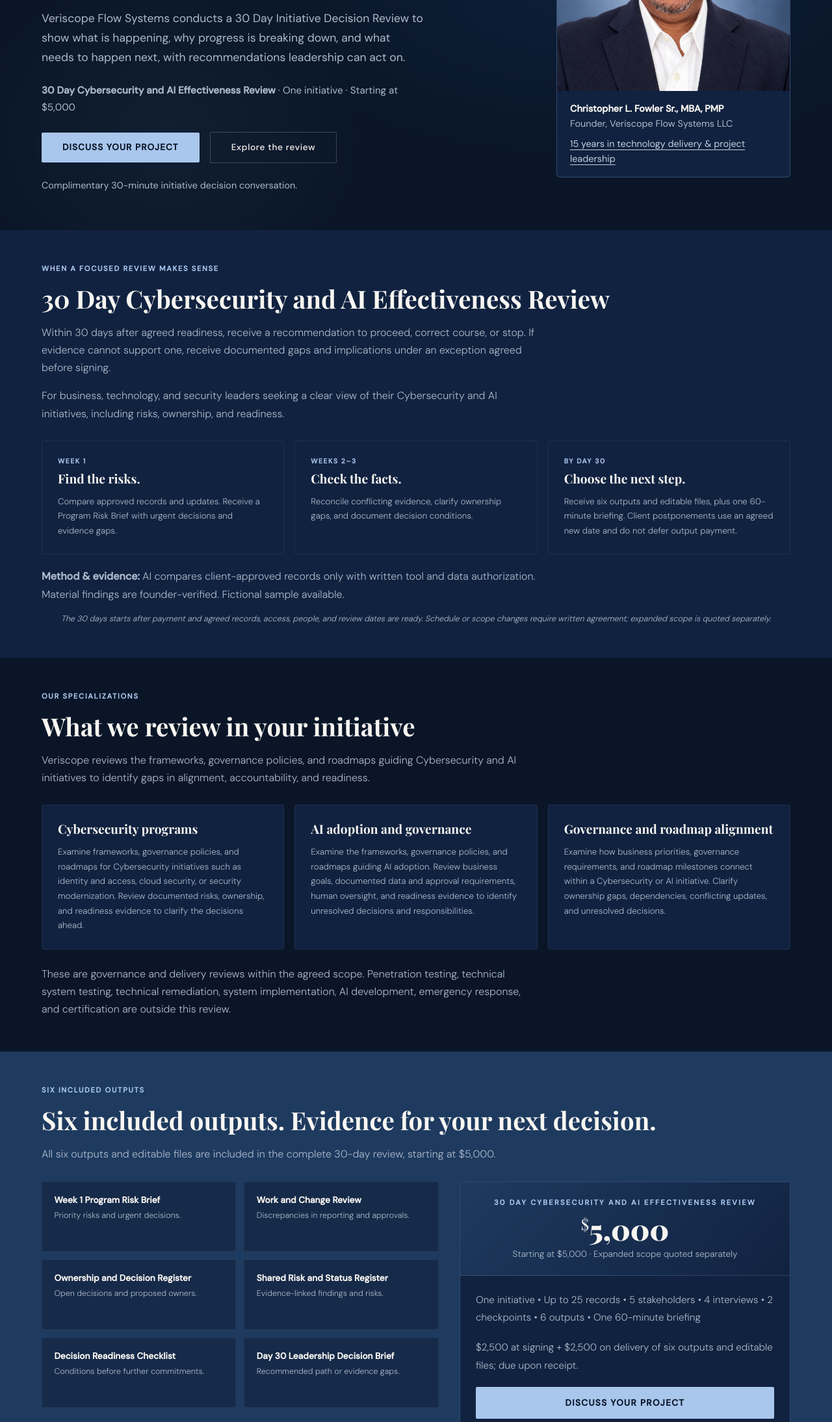
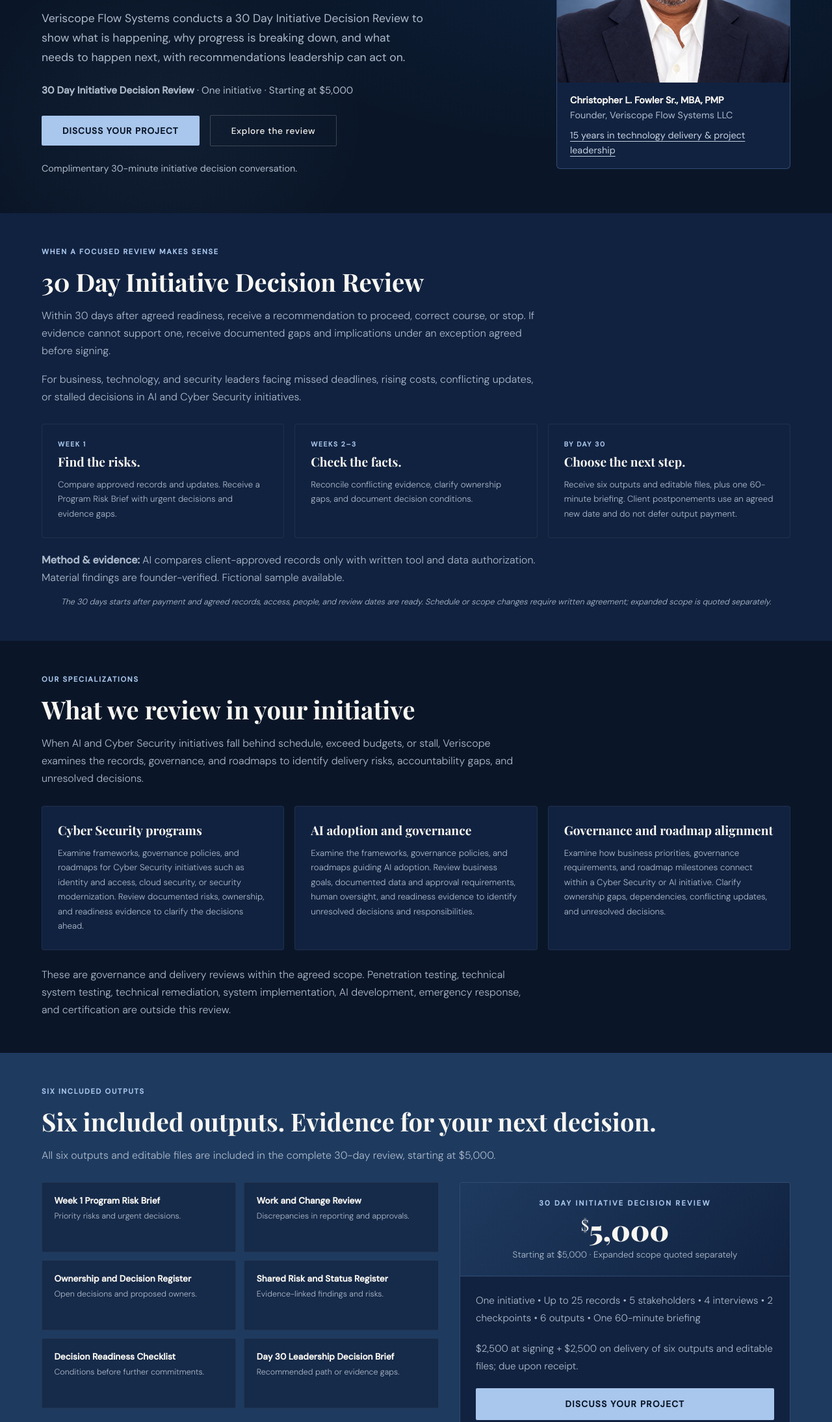
Before and after one commit to Cfowleritexec/veriscopeflowsystems, a plain HTML site: page index.html in a window 1280 px wide. Shown: the part 380-2568 px from the top of the page at 65% size. Drawn offline with nearby package versions, Linux system fonts and the light colour scheme.

Commit message:
Align website copy and service name with executive decision clarity positioning

```diff
--- a/index.html
+++ b/index.html
@@ -6,8 +6,8 @@
 <meta name="theme-color" content="#0a1628"/>
 <link rel="icon" href="assets/favicon.svg" type="image/svg+xml"/>
 <meta content="width=device-width, initial-scale=1.0" name="viewport"/>
-<title>Cybersecurity and AI Initiative Reviews | Veriscope</title>
-<meta name="description" content="We have developed a 30 day review of Cybersecurity and AI initiatives that shows leaders where their initiatives stand and what to do next. Independent review starting at $5,000."/>
+<title>Cyber Security and AI Initiative Reviews | Veriscope</title>
+<meta name="description" content="When AI and Cyber Security initiatives miss deadlines, costs grow, and decisions stall, leaders need clarity. Our 30 Day Initiative Decision Review identifies delivery risks, accountability gaps, and decisions needed to move forward. Starting at $5,000."/>
 <link href="https://fonts.googleapis.com/css2?family=Playfair+Display:wght@400;700;900&amp;family=DM+Sans:wght@300;400;500&amp;display=swap" rel="stylesheet"/>
 <style>
   *, *::before, *::after { box-sizing: border-box; margin: 0; padding: 0; }
@@ -909,8 +909,8 @@ nav .nav-cta, .btn-primary, .btn-full { min-height: 44px; display: inline-flex;
 </style>
 
 <link href="https://veriscopeflowsystems.com/" rel="canonical"/>
-<meta content="Cybersecurity, AI and Technology Decision Reviews | Veriscope" property="og:title"/>
-<meta property="og:description" content="We have developed a 30 day review of Cybersecurity and AI initiatives that shows leaders where their initiatives stand and what to do next. Independent review starting at $5,000."/>
+<meta content="Cyber Security, AI and Technology Decision Reviews | Veriscope" property="og:title"/>
+<meta property="og:description" content="When AI and Cyber Security initiatives miss deadlines, costs grow, and decisions stall, leaders need clarity. Our 30 Day Initiative Decision Review identifies delivery risks, accountability gaps, and decisions needed to move forward. Starting at $5,000."/>
 <meta content="https://veriscopeflowsystems.com/" property="og:url"/>
 <meta content="website" property="og:type"/>
 <meta property="og:site_name" content="Veriscope Flow Systems"/>
@@ -927,20 +927,20 @@ nav .nav-cta, .btn-primary, .btn-full { min-height: 44px; display: inline-flex;
 <p class="brand-promise" style="font-size:1.15rem;line-height:1.6;color:var(--gold-light);margin-bottom:1.25rem;max-width:590px">Independent project reviews and decision advisory</p>
 <h1>When AI and Cyber Security initiatives miss deadlines, costs grow, and decisions stall, leaders need clarity.</h1>
 <p class="hero-sub">Veriscope Flow Systems conducts a 30 Day Initiative Decision Review to show what is happening, why progress is breaking down, and what needs to happen next, with recommendations leadership can act on.</p>
-<p class="hero-sub" style="font-size:.95rem"><strong>30 Day Cybersecurity and AI Effectiveness Review</strong> · One initiative · Starting at $5,000</p>
+<p class="hero-sub" style="font-size:.95rem"><strong>30 Day Initiative Decision Review</strong> · One initiative · Starting at $5,000</p>
 <div class="hero-actions"><a class="btn-primary" href="https://calendly.com/cfowler-itexec/30min" rel="noopener noreferrer" target="_blank">Discuss your project</a><a class="btn-ghost" href="#how">Explore the review</a></div>
 <p class="person-intro">Complimentary 30-minute initiative decision conversation.</p>
 </div><aside aria-label="Meet Christopher" class="founder-card"><img alt="Christopher L. Fowler Sr., founder of Veriscope Flow Systems" class="founder-portrait" decoding="async" fetchpriority="high" height="1254" loading="eager" src="assets/christopher-fowler-portrait.jpg" width="1254"/><div class="founder-caption"><strong>Christopher L. Fowler Sr., MBA, PMP</strong><span>Founder, Veriscope Flow Systems LLC</span><a class="inline-link" href="#about">15 years in technology delivery &amp; project leadership</a></div></aside></div></section>
-<section class="problem" id="how"><div class="section-inner"><div class="section-label"><span class="section-label-text">When a focused review makes sense</span></div><h2 class="section-title">30 Day Cybersecurity and AI Effectiveness Review</h2><p class="section-sub" style="margin-top:1rem">Within 30 days after agreed readiness, receive a recommendation to proceed, correct course, or stop. If evidence cannot support one, receive documented gaps and implications under an exception agreed before signing.</p><p class="section-sub fit-summary">For business, technology, and security leaders seeking a clear view of their Cybersecurity and AI initiatives, including risks, ownership, and readiness.</p>
+<section class="problem" id="how"><div class="section-inner"><div class="section-label"><span class="section-label-text">When a focused review makes sense</span></div><h2 class="section-title">30 Day Initiative Decision Review</h2><p class="section-sub" style="margin-top:1rem">Within 30 days after agreed readiness, receive a recommendation to proceed, correct course, or stop. If evidence cannot support one, receive documented gaps and implications under an exception agreed before signing.</p><p class="section-sub fit-summary">For business, technology, and security leaders facing missed deadlines, rising costs, conflicting updates, or stalled decisions in AI and Cyber Security initiatives.</p>
 <div class="steps-grid"><div class="step-card"><div class="step-week">Week 1</div><h3 class="step-title">Find the risks.</h3><p class="step-body">Compare approved records and updates. Receive a Program Risk Brief with urgent decisions and evidence gaps.</p></div><div class="step-card"><div class="step-week">Weeks 2–3</div><h3 class="step-title">Check the facts.</h3><p class="step-body">Reconcile conflicting evidence, clarify ownership gaps, and document decision conditions.</p></div><div class="step-card"><div class="step-week">By Day 30</div><h3 class="step-title">Choose the next step.</h3><p class="step-body">Receive six outputs and editable files, plus one 60-minute briefing. Client postponements use an agreed new date and do not defer output payment.</p></div></div><p class="section-sub" style="margin-top:1.25rem"><strong>Method &amp; evidence: </strong>AI compares client-approved records only with written tool and data authorization. Material findings are founder-verified. Fictional sample available.</p><p class="pricing-note">The 30 days starts after payment and agreed records, access, people, and review dates are ready. Schedule or scope changes require written agreement; expanded scope is quoted separately.</p></div></section>
 <section class="how-it-works" id="specializations" aria-labelledby="specializations-title"><div class="section-inner">
 <div class="section-label"><span class="section-label-text">Our specializations</span></div>
 <h2 class="section-title" id="specializations-title">What we review in your initiative</h2>
-<p class="section-sub">Veriscope reviews the frameworks, governance policies, and roadmaps guiding Cybersecurity and AI initiatives to identify gaps in alignment, accountability, and readiness.</p>
+<p class="section-sub">When AI and Cyber Security initiatives fall behind schedule, exceed budgets, or stall, Veriscope examines the records, governance, and roadmaps to identify delivery risks, accountability gaps, and unresolved decisions.</p>
 <div class="steps-grid">
-<article class="step-card"><h3 class="step-title">Cybersecurity programs</h3><p class="step-body">Examine frameworks, governance policies, and roadmaps for Cybersecurity initiatives such as identity and access, cloud security, or security modernization. Review documented risks, ownership, and readiness evidence to clarify the decisions ahead.</p></article>
+<article class="step-card"><h3 class="step-title">Cyber Security programs</h3><p class="step-body">Examine frameworks, governance policies, and roadmaps for Cyber Security initiatives such as identity and access, cloud security, or security modernization. Review documented risks, ownership, and readiness evidence to clarify the decisions ahead.</p></article>
 <article class="step-card"><h3 class="step-title">AI adoption and governance</h3><p class="step-body">Examine the frameworks, governance policies, and roadmaps guiding AI adoption. Review business goals, documented data and approval requirements, human oversight, and readiness evidence to identify unresolved decisions and responsibilities.</p></article>
-<article class="step-card"><h3 class="step-title">Governance and roadmap alignment</h3><p class="step-body">Examine how business priorities, governance requirements, and roadmap milestones connect within a Cybersecurity or AI initiative. Clarify ownership gaps, dependencies, conflicting updates, and unresolved decisions.</p></article>
+<article class="step-card"><h3 class="step-title">Governance and roadmap alignment</h3><p class="step-body">Examine how business priorities, governance requirements, and roadmap milestones connect within a Cyber Security or AI initiative. Clarify ownership gaps, dependencies, conflicting updates, and unresolved decisions.</p></article>
 </div><p class="section-sub" style="margin-top:1.5rem">These are governance and delivery reviews within the agreed scope. Penetration testing, technical system testing, technical remediation, system implementation, AI development, emergency response, and certification are outside this review.</p>
 </div></section>
 <section class="deliverables" id="deliverables"><div class="section-inner"><div class="section-label"><span class="section-label-text">Six included outputs</span></div><h2 class="section-title">Six included outputs. Evidence for your next decision.</h2><p class="section-sub">All six outputs and editable files are included in the complete 30-day review, starting at $5,000.</p><div class="offer-grid"><div class="deliverables-grid">
@@ -950,11 +950,11 @@ nav .nav-cta, .btn-primary, .btn-full { min-height: 44px; display: inline-flex;
 <div class="deliverable-item"><div class="deliverable-text"><strong>Shared Risk and Status Register</strong><span>Evidence-linked findings and risks.</span></div></div>
 <div class="deliverable-item"><div class="deliverable-text"><strong>Decision Readiness Checklist</strong><span>Conditions before further commitments.</span></div></div>
 <div class="deliverable-item"><div class="deliverable-text"><strong>Day 30 Leadership Decision Brief</strong><span>Recommended path or evidence gaps.</span></div></div>
-</div><div class="pricing-card" id="pricing"><div class="pricing-header"><div class="pricing-name">30 Day Cybersecurity and AI Effectiveness Review</div><div class="pricing-amount"><sup>$</sup>5,000</div><div class="pricing-range">Starting at $5,000 · Expanded scope quoted separately</div></div><div class="pricing-body"><div class="about-body"><p>One initiative • Up to 25 records • 5 stakeholders • 4 interviews • 2 checkpoints • 6 outputs • One 60-minute briefing</p><p>$2,500 at signing + $2,500 on delivery of six outputs and editable files; due upon receipt.</p></div><a class="btn-full" href="https://calendly.com/cfowler-itexec/30min" rel="noopener noreferrer" target="_blank">Discuss your project</a><p class="pricing-note">Complimentary 30-minute initiative decision conversation.</p></div></div></div><p class="section-sub" style="margin-top:1.25rem">Excludes implementation, software development, daily project management, emergency response, and certification. Leadership retains decision authority.</p></div></section><section class="about" id="about"><div class="section-inner">
+</div><div class="pricing-card" id="pricing"><div class="pricing-header"><div class="pricing-name">30 Day Initiative Decision Review</div><div class="pricing-amount"><sup>$</sup>5,000</div><div class="pricing-range">Starting at $5,000 · Expanded scope quoted separately</div></div><div class="pricing-body"><div class="about-body"><p>One initiative • Up to 25 records • 5 stakeholders • 4 interviews • 2 checkpoints • 6 outputs • One 60-minute briefing</p><p>$2,500 at signing + $2,500 on delivery of six outputs and editable files; due upon receipt.</p></div><a class="btn-full" href="https://calendly.com/cfowler-itexec/30min" rel="noopener noreferrer" target="_blank">Discuss your project</a><p class="pricing-note">Complimentary 30-minute initiative decision conversation.</p></div></div></div><p class="section-sub" style="margin-top:1.25rem">Excludes implementation, software development, daily project management, emergency response, and certification. Leadership retains decision authority.</p></div></section><section class="about" id="about"><div class="section-inner">
 <div class="section-label"><span class="section-label-text">The person behind the work</span></div>
 <h2 class="section-title">Meet Christopher L. Fowler Sr.</h2>
 <div class="about-body">
-<p>Christopher L. Fowler Sr., MBA, PMP, is the founder of Veriscope Flow Systems and a technology delivery, cybersecurity, and program and project management professional with 15 years of experience. His program and project management experience spans higher education, financial services, cloud infrastructure, AI, and enterprise technology initiatives.</p>
+<p>Christopher L. Fowler Sr., MBA, PMP, is the founder of Veriscope Flow Systems and a technology delivery, Cyber Security, and program and project management professional with 15 years of experience. His program and project management experience spans higher education, financial services, cloud infrastructure, AI, and enterprise technology initiatives.</p>
 <p>Christopher has presented to professional and academic audiences and has served in communications leadership within a professional project management association.</p>
 <p><strong>His guiding principle:</strong> business and technology must operate from a shared understanding for leaders to make informed decisions.</p>
 <a class="inline-link" href="https://calendly.com/cfowler-itexec/30min" rel="noopener noreferrer" target="_blank">Discuss your initiative with Christopher</a>
@@ -977,13 +977,13 @@ nav .nav-cta, .btn-primary, .btn-full { min-height: 44px; display: inline-flex;
 <details id="day-30"><summary>What should be clear by Day 30?</summary><p>Within 30 days after agreed readiness, receive a recommendation to proceed, correct course, or stop. If evidence cannot support one, receive documented gaps and implications under an exception agreed before signing. All six outputs and editable files are included. Leadership retains decision authority.</p></details>
 <details><summary>What work is outside the engagement?</summary><p>Implementation, software development, daily project management, emergency response, and certification are excluded. Leadership retains decision authority.</p></details>
 <details id="ai-delivery"><summary>How are findings checked and information handled?</summary><p>AI compares client-approved records only with written tool and data authorization. Material findings are founder-verified. Fictional sample available.</p></details>
-<details><summary>Can an IT provider or adviser make an introduction?</summary><p>Yes. If a client needs clarity on a Cybersecurity or AI initiative, a conversation can establish whether our 30 day review is a fit. Agree any client introduction and information sharing with the client first.</p></details>
+<details><summary>Can an IT provider or adviser make an introduction?</summary><p>Yes. If a client needs clarity on a Cyber Security or AI initiative, a conversation can establish whether our 30 day review is a fit. Agree any client introduction and information sharing with the client first.</p></details>
 <details id="problem"><summary>Why do unresolved decisions matter?</summary><div class="section-inner"><div class="section-label"><span class="section-label-text">The cost of unclear work</span></div>
 <h2 class="section-title">Every unresolved decision<br/>can hold up the next step.</h2>
 <div class="problem-grid"><div><p class="problem-statement">What happens if this stays unresolved for another 30 days?</p><p class="problem-body">People wait for approvals. Work has to be done again. Leaders spend time sorting through updates. A missed decision can affect the budget, a launch, a customer, or the team’s ability to deliver.</p><div class="cost-example" style="margin-top:1.5rem;padding:1.5rem;border-left:3px solid var(--gold);background:var(--navy-mid)"><h3 class="step-title">What does another month cost?</h3><p class="problem-body"><strong>For example:</strong> If your project spends $80,000 a month on staff and vendors, a 30 day delay at that same spending rate means another $80,000 in project spending. Some work may still create value during that time. The question is how much spending the delay could waste.</p><p class="problem-body">Our review starts at <strong>$5,000</strong> and provides an evidence based recommendation for leadership action.</p></div></div>
 <div class="about-body"><p><strong>Find the point where progress stops.</strong> Which decision is waiting? What evidence is missing? Who owns the next action?</p><p><strong>Make the consequence visible.</strong> Identify the time, cost, or business outcome affected by the delay.</p><p><strong>Give leadership a clear next move.</strong> Bring the facts and responsible people together so a decision can be made.</p></div></div></div></details><details id="diagnostic"><summary>How should I prepare for a conversation?</summary><div class="section-inner"><div class="section-label"><span class="section-label-text">Start with five questions</span></div><h2 class="section-title">How clearly can you see<br/>your project’s next move?</h2><p class="section-sub">Use these five questions to prepare for a conversation. An unclear answer gives us a place to start.</p>
 <ol class="diagnostic-list"><li>What is holding up progress right now?</li><li>Who owns the next action, and when is it due?</li><li>Which decision is waiting, and who can make it?</li><li>Do the reports agree with what the team is seeing?</li><li>What will another month of delay cost the business?</li></ol>
-<p class="section-sub">Bring one example to a 30 minute conversation with Christopher. Discuss where your Cybersecurity or AI initiative stands, the decisions ahead, and whether our 30 day review is a fit. You can describe the situation without sharing private project records.</p><div class="hero-actions" style="margin-top:2rem"><a class="btn-primary" href="https://calendly.com/cfowler-itexec/30min" rel="noopener noreferrer" target="_blank">Talk Through Your Answers</a></div><p class="person-intro">If there is a fit, the next step is a short offer with clear scope and a confirmed fee.</p></div></details><details id="payment-terms"><summary>When is payment due?</summary><p>$2,500 at signing plus $2,500 on delivery of six outputs and editable files; due upon receipt. Briefing and corrections remain included and do not defer payment. Signed SOW governs.</p></details><details id="briefing"><summary>What if the briefing is postponed?</summary><p>One 60-minute briefing is included. Client postponements use an agreed new date and do not defer output payment.</p></details><details id="corrections"><summary>What factual corrections are included?</summary><p>One factual correction round: submit within 5 business days of output delivery; response within 5 business days. Briefing and corrections remain included and do not defer payment. Signed SOW governs.</p></details></div></div></section>
+<p class="section-sub">Bring one example to a 30 minute conversation with Christopher. Discuss where your Cyber Security or AI initiative stands, the decisions ahead, and whether our 30 day review is a fit. You can describe the situation without sharing private project records.</p><div class="hero-actions" style="margin-top:2rem"><a class="btn-primary" href="https://calendly.com/cfowler-itexec/30min" rel="noopener noreferrer" target="_blank">Talk Through Your Answers</a></div><p class="person-intro">If there is a fit, the next step is a short offer with clear scope and a confirmed fee.</p></div></details><details id="payment-terms"><summary>When is payment due?</summary><p>$2,500 at signing plus $2,500 on delivery of six outputs and editable files; due upon receipt. Briefing and corrections remain included and do not defer payment. Signed SOW governs.</p></details><details id="briefing"><summary>What if the briefing is postponed?</summary><p>One 60-minute briefing is included. Client postponements use an agreed new date and do not defer output payment.</p></details><details id="corrections"><summary>What factual corrections are included?</summary><p>One factual correction round: submit within 5 business days of output delivery; response within 5 business days. Briefing and corrections remain included and do not defer payment. Signed SOW governs.</p></details></div></div></section>
 <section class="cta-section" id="cta"><div class="section-inner"><h2 class="cta-title">Which decision is holding your initiative back?</h2><p class="cta-sub">Discuss the conflicting reports, unresolved decisions, or ownership gaps leaving leadership unsure whether to keep investing.</p><a class="btn-primary" href="https://calendly.com/cfowler-itexec/30min" rel="noopener noreferrer" target="_blank">Discuss your project</a><p class="cta-note">Complimentary 30-minute initiative decision conversation.</p></div></section>
 <details class="supporting-resources"><summary>Additional resources: AI news and learning</summary>
 <!-- AI NEWS START -->
```
